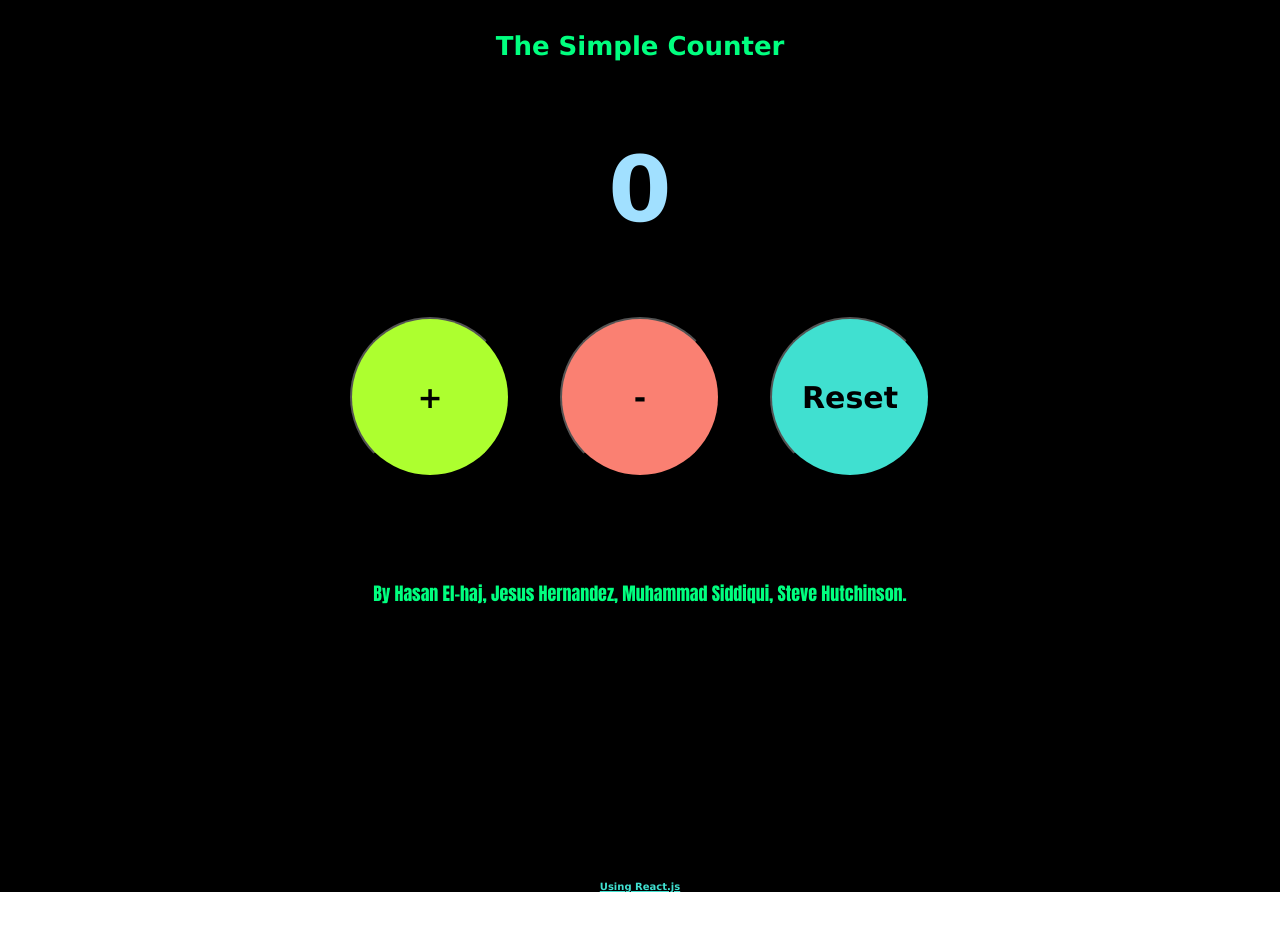
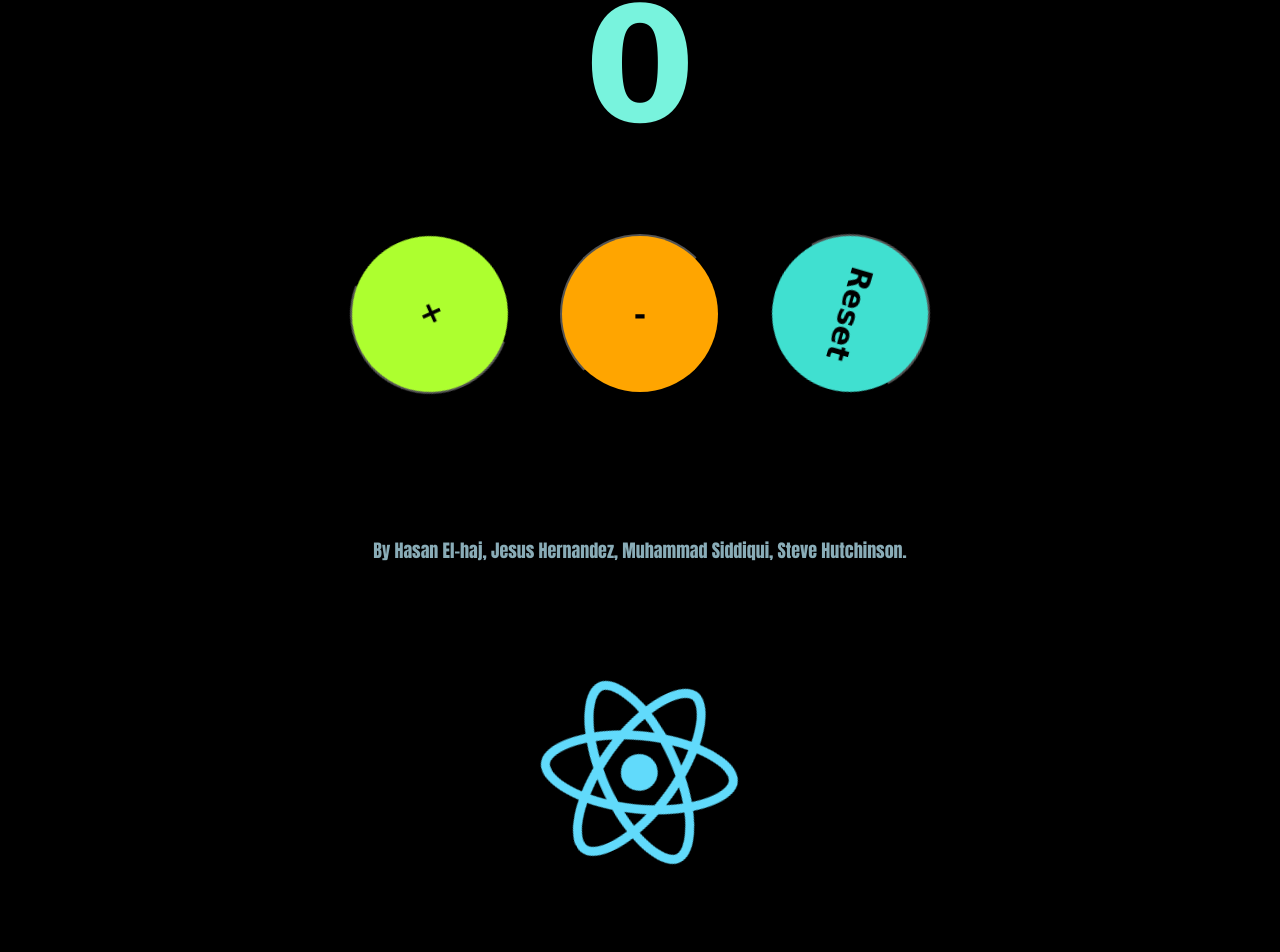
Before and after one commit to PGIPTech/Peer-Project-my-counter-app, a React (Create React App) app: page / in a window 1280 px wide. Shown: the part 255-1207 px from the top of the page. Before the commit the page ends 1147 px from the top, so only its background shows below. Built offline with nearby package versions, Linux system fonts and the light colour scheme.

Commit message:
Finally I finished Hasan

```diff
--- a/src/App.css
+++ b/src/App.css
@@ -3,14 +3,15 @@
 }
 
 .App-logo {
-  height: 20vmin;
+  height: 30vmin;
   pointer-events: none;
   margin: 50px;
+  color: lightblue;
 }
 
 @media (prefers-reduced-motion: no-preference) {
   .App-logo {
-    animation: App-logo-spin infinite 1s alternate;
+    animation: spin infinite 1s alternate;
   }
 }
 
@@ -27,22 +28,37 @@
   color: springgreen;
 }
 
+.App-Title {
+  font-size: 7vmin;
+  font-weight: bolder;
+  font-family: 'Lucida Sans', 'Lucida Sans Regular', 'Lucida Grande', 'Lucida Sans Unicode', Geneva, Verdana, sans-serif;
+  color: lightblue;
+  background: black;
+}
+
 .App-link {
-  padding-top: 20%;
-  font-size: x-small;
-  color: turquoise;
+  margin: 4vmin;
+  font-size: medium;
+  color: lightblue;
 }
 
 .App-Names {
   font-size: large;
-  margin-top: 60px;
+  margin-top: 15vmin;
   font-family: Impact, Haettenschweiler, 'Arial Narrow Bold', sans-serif;
   font-weight: lighter;
-  color: springgreen;
+  color: lightseagreen;
+  animation: move 3s ease-in-out infinite;
+  color: lightblue;
 }
 
+@keyframes move {
+  50% { opacity: 1; transform: translateY(0); }
+  70% { opacity: 0.5; transform: translateY(-50px); }
+  100% { opacity: 1; transform: translateY(0); }
+}
 
-@keyframes App-logo-spin {
+@keyframes spin {
   from {
     transform: rotate(0deg);
   }
@@ -50,3 +66,8 @@
     transform: rotate(360deg);
   }
 }
+
+@keyframes colorChange {
+    from { filter: hue-rotate(0deg); }
+    to { filter: hue-rotate(360deg); }
+}
--- a/src/App.js
+++ b/src/App.js
@@ -5,11 +5,13 @@ import Counter from './Counter';
 function App() {
   return (
     <div className="App">
+
       <header className="App-header">
-        <img src={logo} className="App-logo" alt="logo" />
-        <p>
+
+      <p className="App-Title">
           The Simple Counter
-        </p>
+      </p>
+
         <Counter />
         <div className="App-Names">
         <p>
@@ -17,6 +19,7 @@ function App() {
         </p>
 
         </div>
+        <img src={logo} className="App-logo" alt="logo" />
         <a
           className="App-link"
           href="https://reactjs.org"
@@ -25,9 +28,10 @@ function App() {
         >
          Using React.js
         </a>
+
       </header>
+    </div>
 
-    </div>
   );
 }
 
--- a/src/Counter.css
+++ b/src/Counter.css
@@ -17,12 +17,12 @@
     border-radius: 160px;
     height: 160px;
     width: 160px;
-
+    animation: spin infinite 1s alternate;
   }
 
   .counter-decrement {
     margin: 25px;
-    background-color: salmon;
+    background-color: orange;
     color: black;
     font-size: 30px;
     font-weight: bolder;
@@ -30,6 +30,7 @@
     border-radius: 160px;
     height: 160px;
     width: 160px;
+
   }
 
   .counter-reset {
@@ -42,21 +43,29 @@
     border-radius: 160px;
     height: 160px;
     width: 160px;
+    animation: spin infinite 2s alternate-reverse;
   }
 
 
   .counter-number {
-    font-size: 350%;
+    font-size: 20vmin;
     color: rgb(122, 241, 235);
     font-family: 'Lucida Sans', 'Lucida Sans Regular', 'Lucida Grande', 'Lucida Sans Unicode', Geneva, Verdana, sans-serif;
     font-weight: bolder;
     margin: 50px;
+    animation: colorChange 2s infinite alternate;
   }
 
-  @media (prefers-reduced-motion: no-preference) {
-    .counter-number {
-      animation: colorChange infinite 5s linear;
-    }
+  .counter-increment:active {
+    animation: bounce infinite 1s ease-in-out alternate;
+  }
+
+  .counter-decrement:active {
+    animation: bounce infinite 1s ease-in-out alternate;
+  }
+
+  .counter-reset:active {
+    animation: bounce infinite 1s ease-in-out alternate;
   }
 
   @keyframes colorChange
@@ -64,3 +73,24 @@
     from { filter: hue-rotate(0deg); }
     to { filter: hue-rotate(360deg); }
   }
+
+  @keyframes move {
+    50% { opacity: 1; transform: translateY(0); }
+    70% { opacity: 0.5; transform: translateY(-50px); }
+    100% { opacity: 1; transform: translateY(0); }
+  }
+
+  @keyframes spin {
+    from {
+      transform: rotate(0deg);
+    }
+    to {
+      transform: rotate(360deg);
+    }
+  }
+
+  @keyframes bounce {
+    0% { transform: translateY(0); }
+    50% { transform: translateY(-200px); }
+    100% { transform: translateY(0); }
+  }
```
